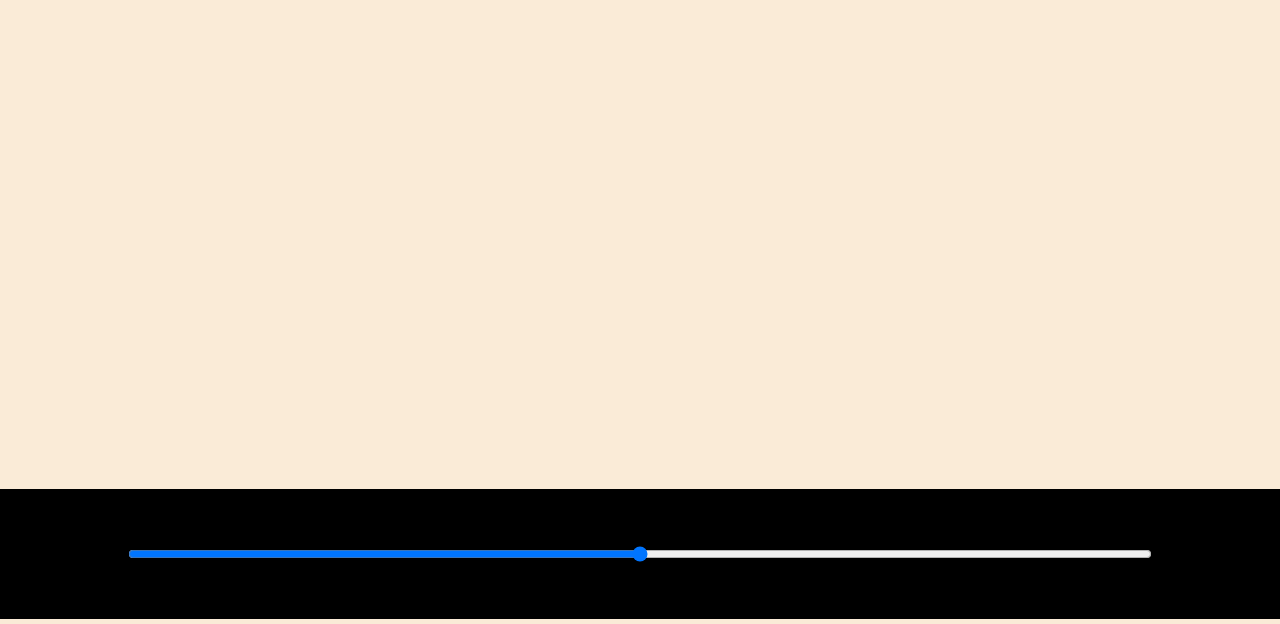
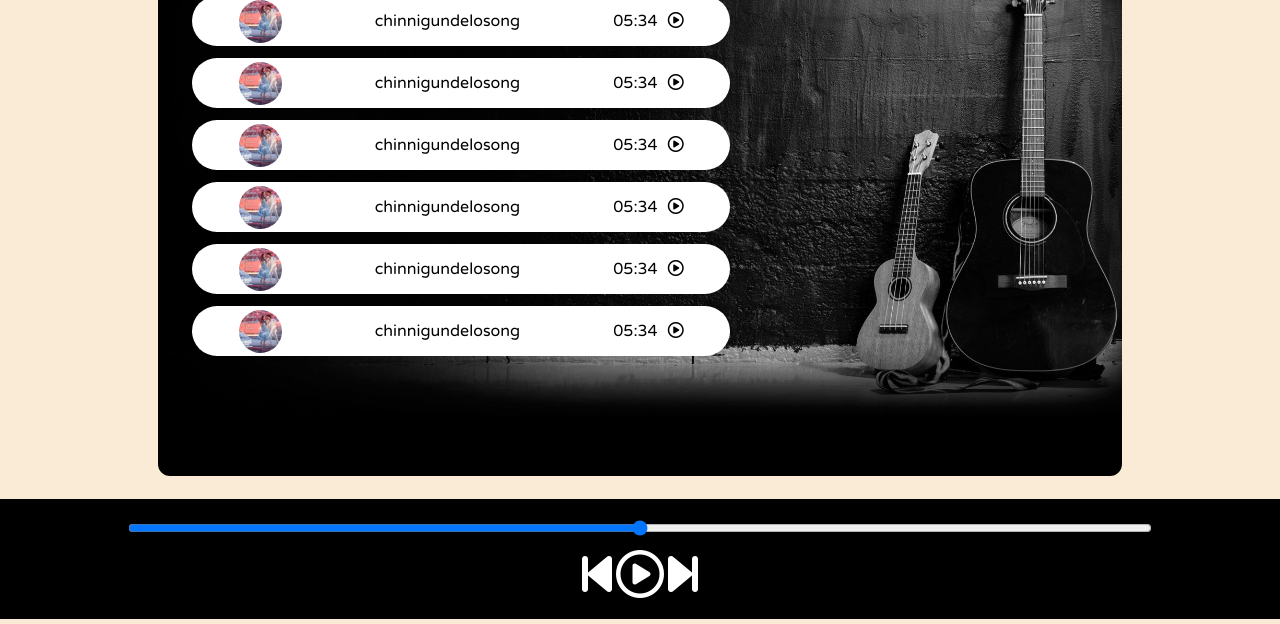
Before and after one commit to Deekshitha242004/Spotify, a plain HTML site: page index.html in a window 1280 px wide. Shown: the part 176-800 px from the top of the page. Drawn offline with Linux system fonts and the light colour scheme.

Commit message:
added song playlist interface

```diff
--- a/index.html
+++ b/index.html
@@ -1,5 +1,6 @@
 <!DOCTYPE html>
 <html lang="en">
+
 <head>
     <meta charset="UTF-8">
     <meta name="viewport" content="width=device-width, initial-scale=1.0">
@@ -7,6 +8,7 @@
     <link rel="stylesheet" href="https://cdnjs.cloudflare.com/ajax/libs/font-awesome/6.5.1/css/all.min.css">
     <link rel="stylesheet" href="style.css">
 </head>
+
 <body>
     <nav>
         <ul>
@@ -17,16 +19,53 @@
         </ul>
     </nav>
     <div class="container">
+      <div class="songs">
         <h1>Best of NCS - No Copyright Sounds</h1>
-          <div class="songs"></div>
-          <div class="songBanner"></div>
+        <div>
+            <div class="songitem">
+                <img src="./assests/chinnigundelo.jpg"  alt="">
+                <span>chinnigundelosong</span>
+                <span class="songlistplay"><span class="timestamp" >05:34</span><i  class="fa-regular fa-circle-play"></i></span>
+            </div>
+            <div class="songitem">
+                <img src="./assests/chinnigundelo.jpg"  alt="">
+                <span>chinnigundelosong</span>
+                <span class="songlistplay"><span class="timestamp" >05:34</span><i  class="fa-regular fa-circle-play"></i></span>
+            </div>
+            <div class="songitem">
+                <img src="./assests/chinnigundelo.jpg"  alt="">
+                <span>chinnigundelosong</span>
+                <span class="songlistplay"><span class="timestamp" >05:34</span><i  class="fa-regular fa-circle-play"></i></span>
+            </div>
+            <div class="songitem">
+                <img src="./assests/chinnigundelo.jpg"  alt="">
+                <span>chinnigundelosong</span>
+                <span class="songlistplay"><span class="timestamp" >05:34</span><i  class="fa-regular fa-circle-play"></i></span>
+            </div>
+            <div class="songitem">
+                <img src="./assests/chinnigundelo.jpg"  alt="">
+                <span>chinnigundelosong</span>
+                <span class="songlistplay"><span class="timestamp" >05:34</span><i  class="fa-regular fa-circle-play"></i></span>
+            </div>
+            <div class="songitem">
+                <img src="./assests/chinnigundelo.jpg"  alt="">
+                <span>chinnigundelosong</span>
+                <span class="songlistplay"><span class="timestamp" >05:34</span><i  class="fa-regular fa-circle-play"></i></span>
+            </div>
+        </div>
     </div>
+    <div class="songBanner"></div>
+ </div>
     <div class="bottom">
-         <input type="range" name="range" id="myprogress" min="0" max="100">
-         <div class="icons">
+        <input type="range" name="range" id="myprogress" min="0" max="100">
+        <div class="icons">
+            <i class="fa-solid fa-3x fa-backward-step"></i>
+            <i class="fa-regular fa-3x fa-circle-play"></i>
+            <i class="fa-solid fa-3x fa-forward-step"></i>
 
-         </div>
+        </div>
     </div>
     <script src="script.js"></script>
 </body>
+
 </html>
--- a/style.css
+++ b/style.css
@@ -36,17 +36,57 @@ nav ul li{
     font-size: 1.3rem;
 }
 .container{
-   min-height: 75vh;
+   min-height: 62vh;
+   background-color: black;
+   color: white;
+   font-family: 'Varela Round',sans-serif;
+   display: flex;
+   margin:23px auto;
+   width:70%;
+   border-radius: 12px;
+   padding:34px;
+   background-image: url(./assests/bg1.jpg);
+   background-repeat: no-repeat;
+   background-size: cover;
+
 }
 .bottom{
    position:sticky;
-   height: 130px;
+   height: 120px;
    background-color: black;
+   color:white;
    bottom: 0;
    display: flex;
    align-items: center;
    justify-content: center;
+   flex-direction: column;
+
+}
+.icons{
+    margin-top: 14px;
+}
+.icons i{
+    cursor: pointer;
 }
 #myprogress{
     width:80vw;
 }
+.songitem{
+    height:50px;
+    display:flex;
+    background-color: white;
+
+    color:black;
+    margin:12px 0;
+    justify-content:space-around;
+    align-items: center;
+    border-radius: 34px;
+
+}
+.songitem img{
+    width:43px;
+    border-radius: 34px;
+}
+.timestamp {
+    margin-right: 10px;
+}
```
Also changed, not shown: assests/bg.avif (added), assests/bg1.jpg (added), assests/bg2.jpg (added), assests/chinnigundelo.jpg (added).
